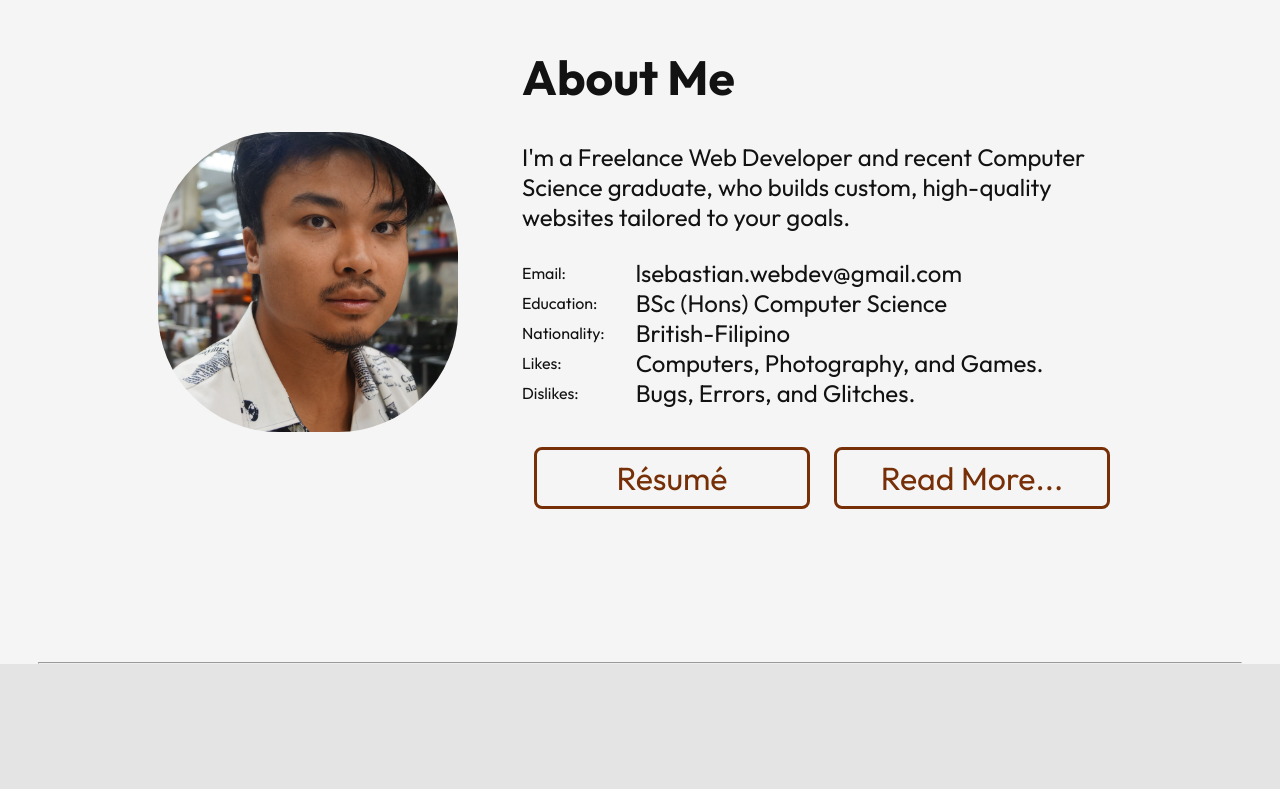
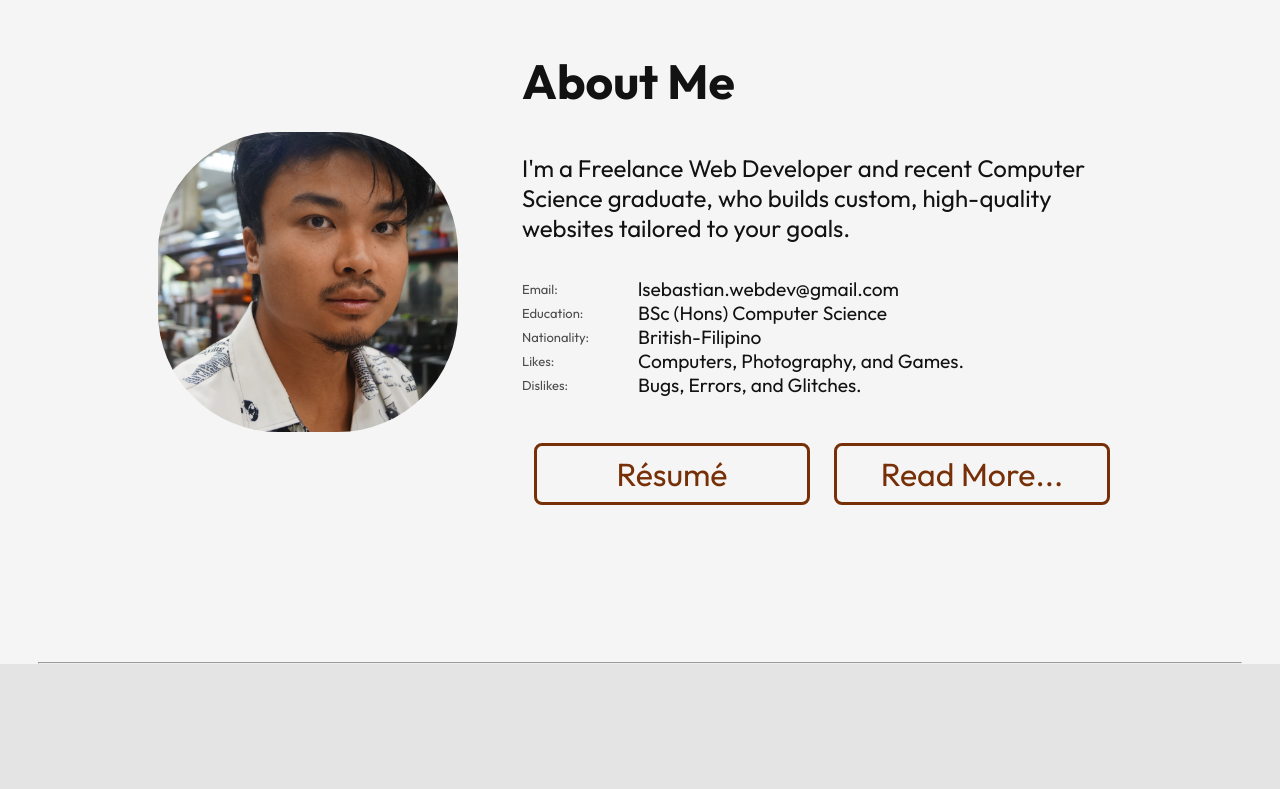
Before and after one commit to LanceSebastian/Portfolio, a plain HTML site: page index.html in a window 1280 px wide. Shown: the part 1064-1853 px from the top of the page. Drawn offline with Linux system fonts and the light colour scheme.

Commit message:
update table sizes

```diff
--- a/src/styles/components.css
+++ b/src/styles/components.css
@@ -188,7 +188,7 @@
 
 .deets {
     overflow: visible;
-    font-size:x-large;
+    font-size:larger;
     transition: all .2s;
     border-radius: 8px;
     padding: 0px 8px;
@@ -201,9 +201,9 @@
 }
 
 .field {
-    font-size: medium;
+    font-size: small;
     padding-right: 8px;
-    color:var(--text);
+    color:var(--text-muted);
 }
 
 .buttonContainer {
@@ -502,8 +502,14 @@ input[type=submit] {
     display:flex;
     flex-direction: column;
     justify-content: space-around;
-    width: 600px;
+    min-width: 400px;
+    max-width: 600px;
     height: 500px;
+}
+
+.myTable {
+    min-width: 400px;
+    max-width: 600px;
 }
 
 /* TabUtility */
```
